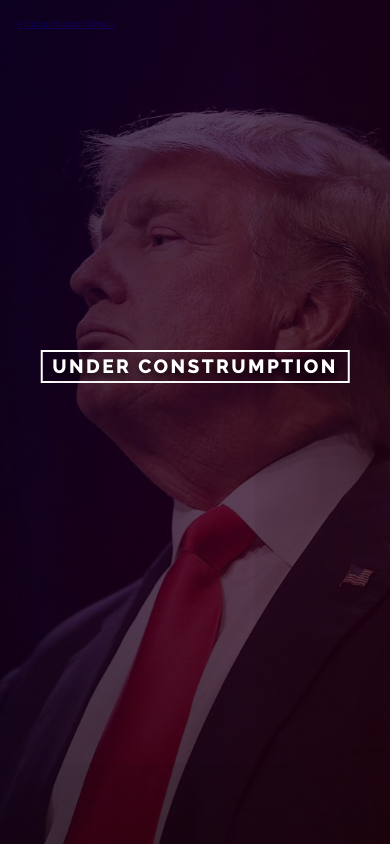
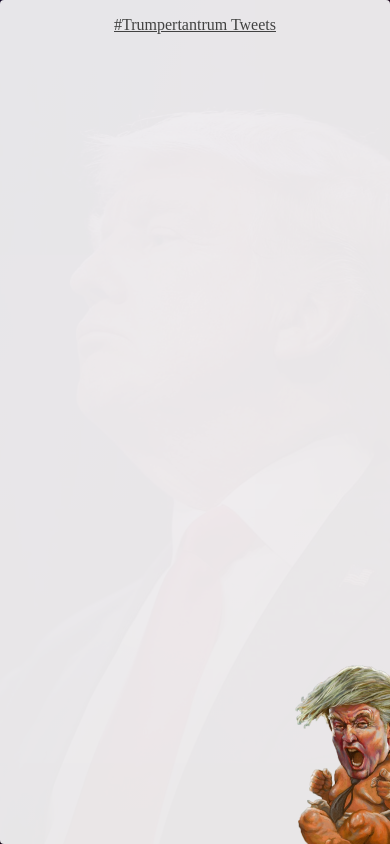
Before and after one commit to nazarioa/trumpertanrum, a plain HTML site: page index.html in a window 390 px wide. Drawn offline with nearby package versions, Linux system fonts and the light colour scheme.

Commit message:
Out of consTrumption!
Styled and positioned responsive tweet feed. Added baby Trump.

```diff
--- a/index.html
+++ b/index.html
@@ -15,8 +15,6 @@ body {
   background-position: center;
   background-attachment: fixed;
   background-color: #000;
-  color: #fff;
-  font-size: 2em;
   padding: 1em;
 }
 
@@ -38,10 +36,11 @@ main {
   box-shadow: inset 0 -12em 64em rgba(0, 0, 0, .5);
 }
 
-h1 {
+/*h1 {
   position: fixed;
   display: inline-block;
   font-family: 'Raleway', sans-serif;
+  font-size: 2em;
   font-weight: 800;
   line-height: 1em;
   letter-spacing: .125em;
@@ -53,6 +52,35 @@ h1 {
   left: 50%;
   transform: translatex(-50%);
   top: 40%;
+}*/
+
+.twitter-timeline {
+  color: #424242;
+}
+
+.tweet-box {
+  width: 100%;
+  max-width: 510px;
+  min-height: 320px;
+  position: fixed;
+  display: inline-block;
+  text-align: center;
+  background-color: rgba(255, 255, 255, .9);
+  border-radius: .25em;
+  padding: 1em;
+  box-sizing: border-box;
+  left: 50%;
+  transform: translatex(-50%);
+  top: 10%;
+  bottom: 10%;
+}
+
+.baby-trump {
+  width: 143px;
+  height: 195px;
+  position: absolute;
+  bottom: -1em;
+  right: -3em;
 }
 
 .transition {
@@ -63,33 +91,47 @@ h1 {
   transition: all .25s ease 0s;
 }
 @media screen and (max-width: 72em) {
-  body {
+  h1 {
     font-size: 1.5em;
   }
 }
 @media screen and (max-width: 52em) {
-  body {
+  h1 {
     font-size: 1em;
+  }
+  .tweet-box {
+    top: 5%;
+    bottom: 5%;
   }
 }
 @media screen and (max-width: 40em) {
-  body {
+  h1 {
     font-size: .6em;
+  }
+  .tweet-box {
+    top: 0%;
+    bottom: 0%;
   }
 }
 @media screen and (max-width: 20em) {
-  body {
+  h1 {
     font-size: .45em;
+  }
+  .tweet-box {
+    border-radius: 0;
   }
 }
 </style>
 <body>
   <main>
-    <h1 class="transition">under construmption</h1>
+    <!-- <h1 class="transition">under construmption</h1> -->
+    <section class="tweet-box">
+      <a class="twitter-timeline" href="https://twitter.com/hashtag/Trumpertantrum" data-widget-id="695886986171719680" data-chrome="nofooter noborders transparent">#Trumpertantrum Tweets</a>
+      <script>
+        !function(d,s,id){var js,fjs=d.getElementsByTagName(s)[0],p=/^http:/.test(d.location)?'http':'https';if(!d.getElementById(id)){js=d.createElement(s);js.id=id;js.src=p+"://platform.twitter.com/widgets.js";fjs.parentNode.insertBefore(js,fjs);}}(document,"script","twitter-wjs");
+      </script>
+      <img class="baby-trump" src="baby-trump.png" alt="Baby Trump">
+    </section>
   </main>
-
-  <section>
-    <a class="twitter-timeline" href="https://twitter.com/hashtag/Trumpertantrum" data-widget-id="695886986171719680" data-chrome="nofooter noborders transparent">#Trumpertantrum Tweets</a><script>!function(d,s,id){var js,fjs=d.getElementsByTagName(s)[0],p=/^http:/.test(d.location)?'http':'https';if(!d.getElementById(id)){js=d.createElement(s);js.id=id;js.src=p+"://platform.twitter.com/widgets.js";fjs.parentNode.insertBefore(js,fjs);}}(document,"script","twitter-wjs");</script>
-  </section>
 </body>
 </html>
```
Also changed, not shown: baby-trump.png (added).
